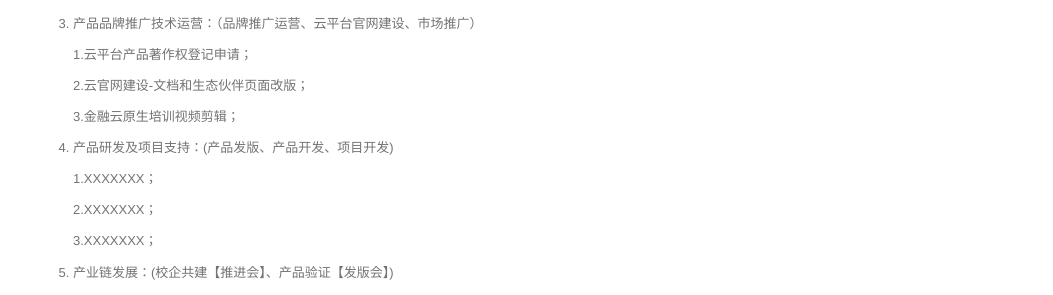
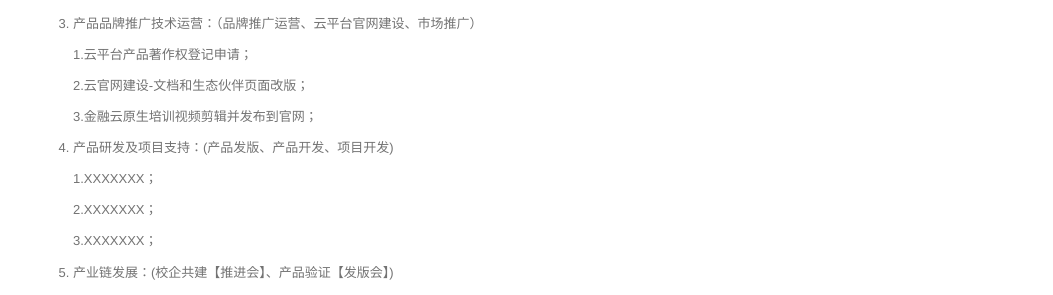
Before and after one commit to walllFlower/blog, a Jekyll site: the page built from _posts/2018-07-17-day_report_cxz.md, in a window 1280 px wide and 900 px high, scrolled down 621 px. Shown: the part 151-446 px from the top of the window, without its empty margins (227-1280 px from the left). Built offline with Jekyll 4.4.1, drawn with Linux system fonts in a browser that asks for light colours; comment, search, counter and statistics services are not loaded.

Commit message:
Update 2018-07-17-day_report_cxz.md

```diff
--- a/_posts/2018-07-17-day_report_cxz.md
+++ b/_posts/2018-07-17-day_report_cxz.md
@@ -45,7 +45,7 @@ categories: 技术运营工作周报
 
     2.云官网建设-文档和生态伙伴页面改版；
 
-    3.金融云原生培训视频剪辑；
+    3.金融云原生培训视频剪辑并发布到官网；
 
 4. 产品研发及项目支持：(产品发版、产品开发、项目开发)
 
```
